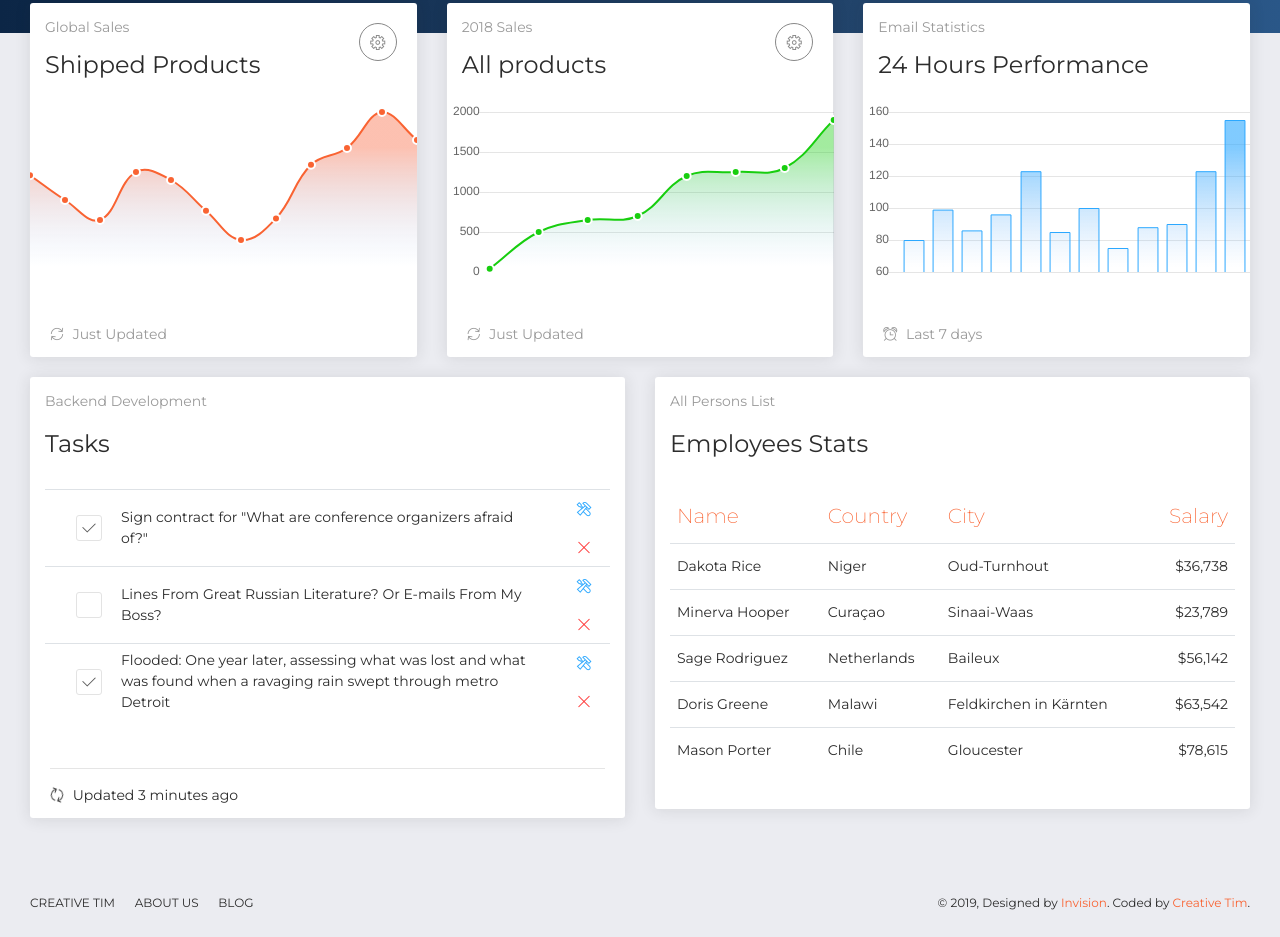
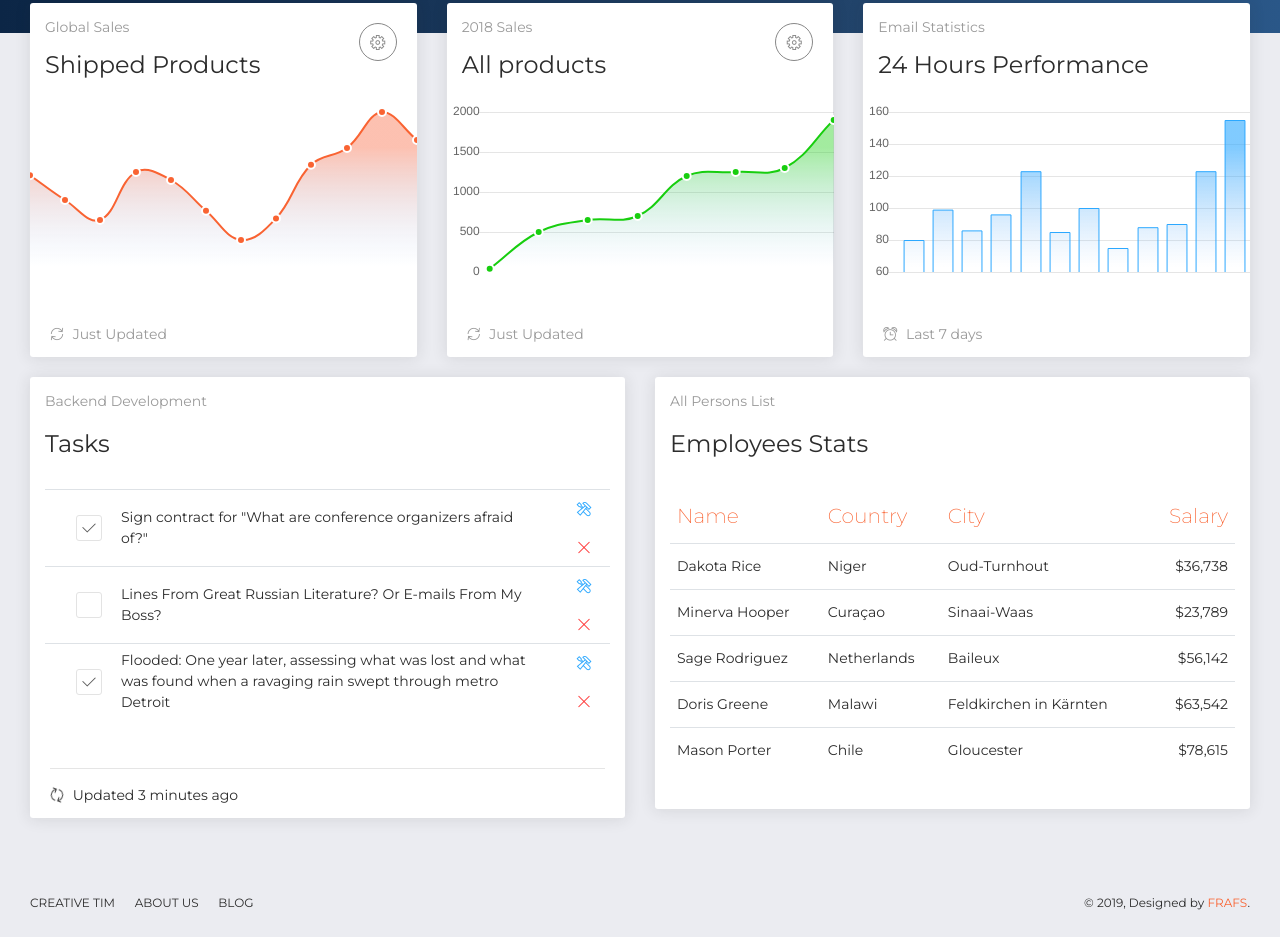
Before and after one commit to Ezio2220/ProyectoRAF, a plain HTML site: page index.html in a window 1280 px wide. Shown: the part 347-1284 px from the top of the page. Drawn offline with Linux system fonts and the light colour scheme; some packages are replaced by stand-ins of ours.

Commit message:
Update index.html

```diff
--- a/index.html
+++ b/index.html
@@ -443,8 +443,7 @@
             <script>
               document.getElementById('copyright').appendChild(document.createTextNode(new Date().getFullYear()))
             </script>, Designed by
-            <a href="https://www.invisionapp.com" target="_blank">Invision</a>. Coded by
-            <a href="https://www.creative-tim.com" target="_blank">Creative Tim</a>.
+            <a href="" target="_blank">FRAFS</a>.
           </div>
         </div>
       </footer>
```
